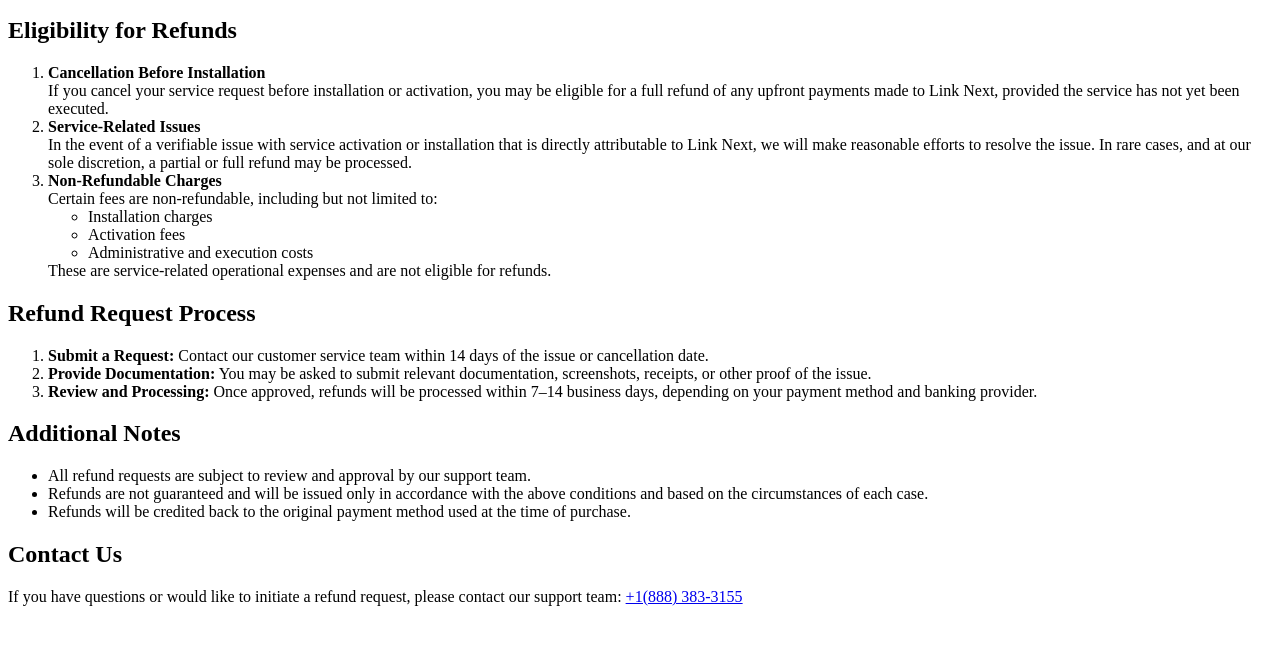
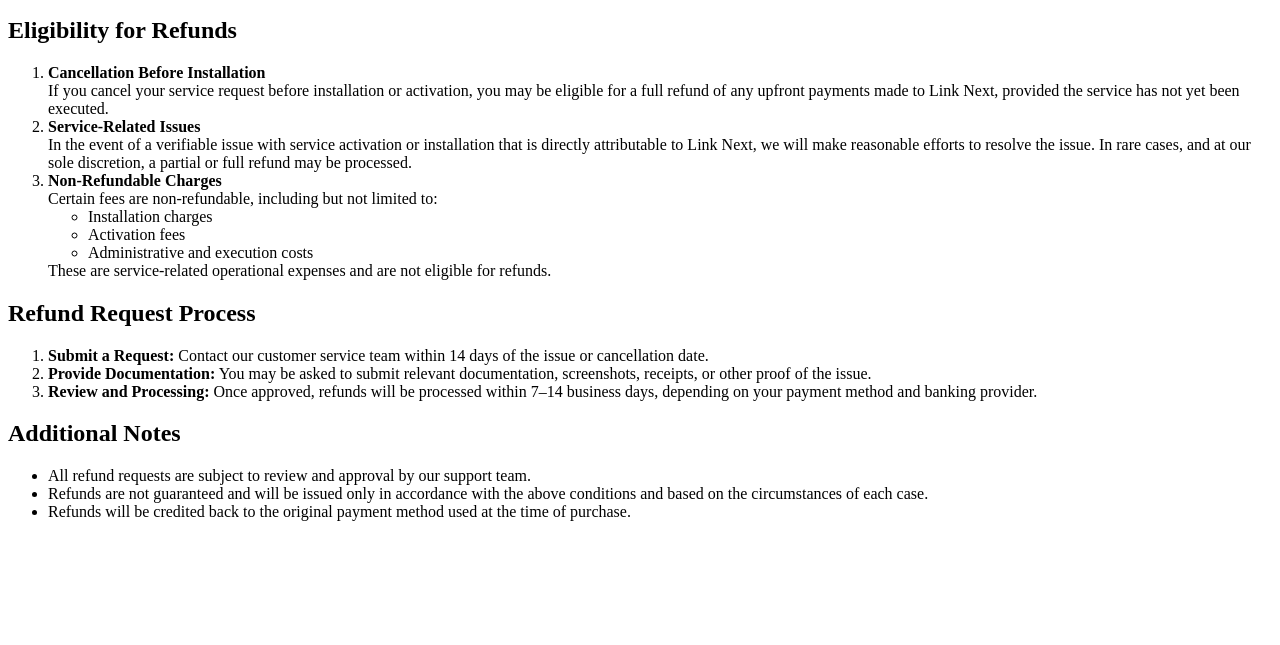
Before and after one commit to protechbpo/protechbpo, a website built with Vite: page Refund-policy.html in a window 1280 px wide. Shown: the part 119-764 px from the top of the page. Built offline with nearby package versions, Linux system fonts and the light colour scheme.

Commit message:
Update Refund-policy.html

```diff
--- a/Refund-policy.html
+++ b/Refund-policy.html
@@ -74,12 +74,7 @@
             </ul>
         </section>
 
-        <section>
-            <h2>Contact Us</h2>
-            <p>
-                If you have questions or would like to initiate a refund request, please contact our support team: <a href="tel:+18883833155">+1(888) 383-3155</a>
-            </p>
-        </section>
+
     </main>
 </body>
 </html>
```
